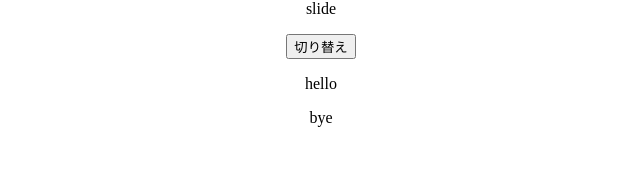
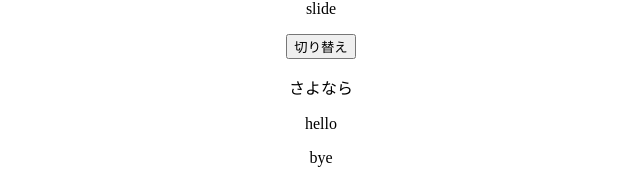
Before and after one commit to aki537/vue.js, a Vue app in the folder section12/transition-vue.js/: page / in a window 1280 px wide. Shown: the part 125-294 px from the top of the page, without its empty margins (319-959 px from the left). Built offline with nearby package versions, Linux system fonts and the light colour scheme; a small style sheet from the web is missing.

Commit message:
169 複数の要素を切り替えるトランジションについて学ぶ

```diff
--- a/section12/transition-vue.js/src/App.vue
+++ b/section12/transition-vue.js/src/App.vue
@@ -4,6 +4,18 @@
     <button @click="myAnimation= 'slide'">Fade</button>
     <p>{{ myAnimation }}</p>
     <button @click="show = !show">切り替え</button>
+    <transition name="fade">
+      <p
+        v-if="show"
+        key="bye"
+      >さよなら</p>
+      <!-- <p v-if="!show">こんにちは</p> -->
+      <!-- <div v-else>こんにちは</div> -->
+      <p
+        v-else
+        key="hello"
+      >こんにちは</p>
+    </transition>
     <transition
       enter-active-class="animated bounce"
       leave-active-class="animated shake"
```
